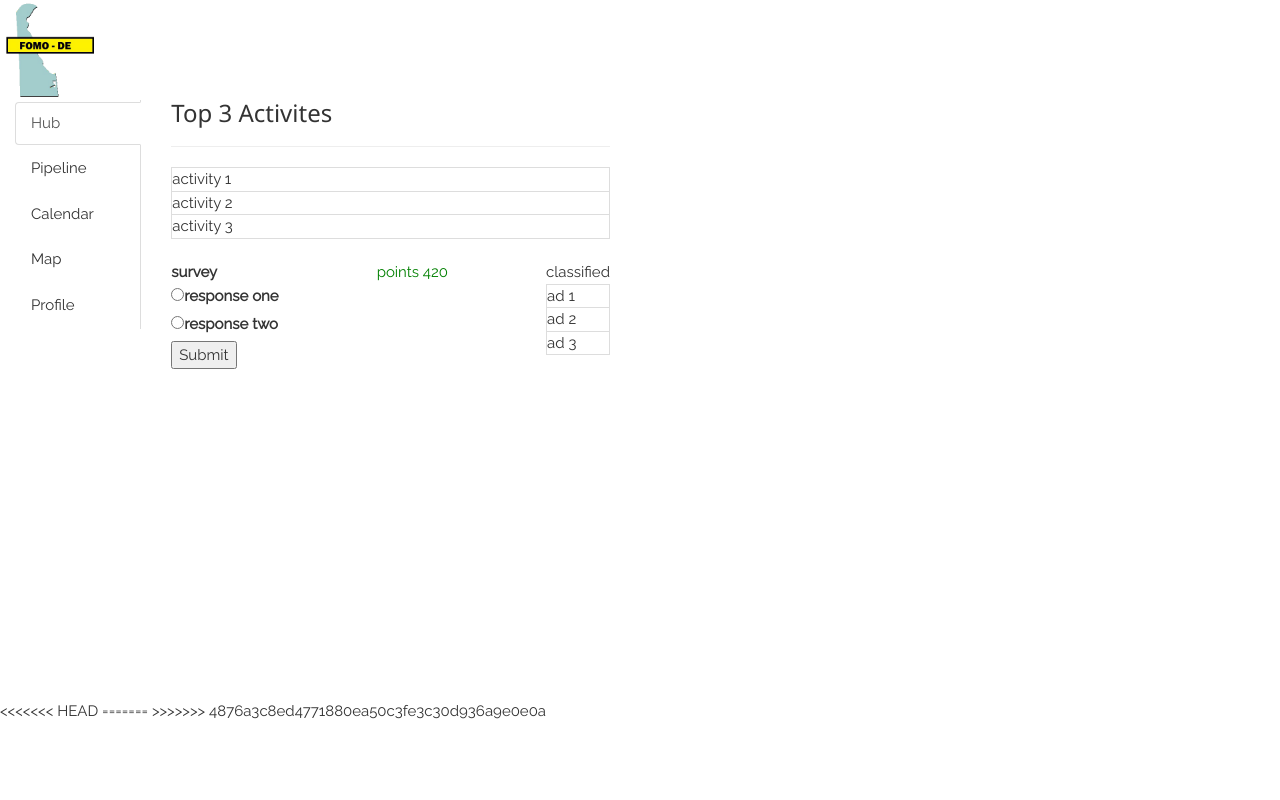
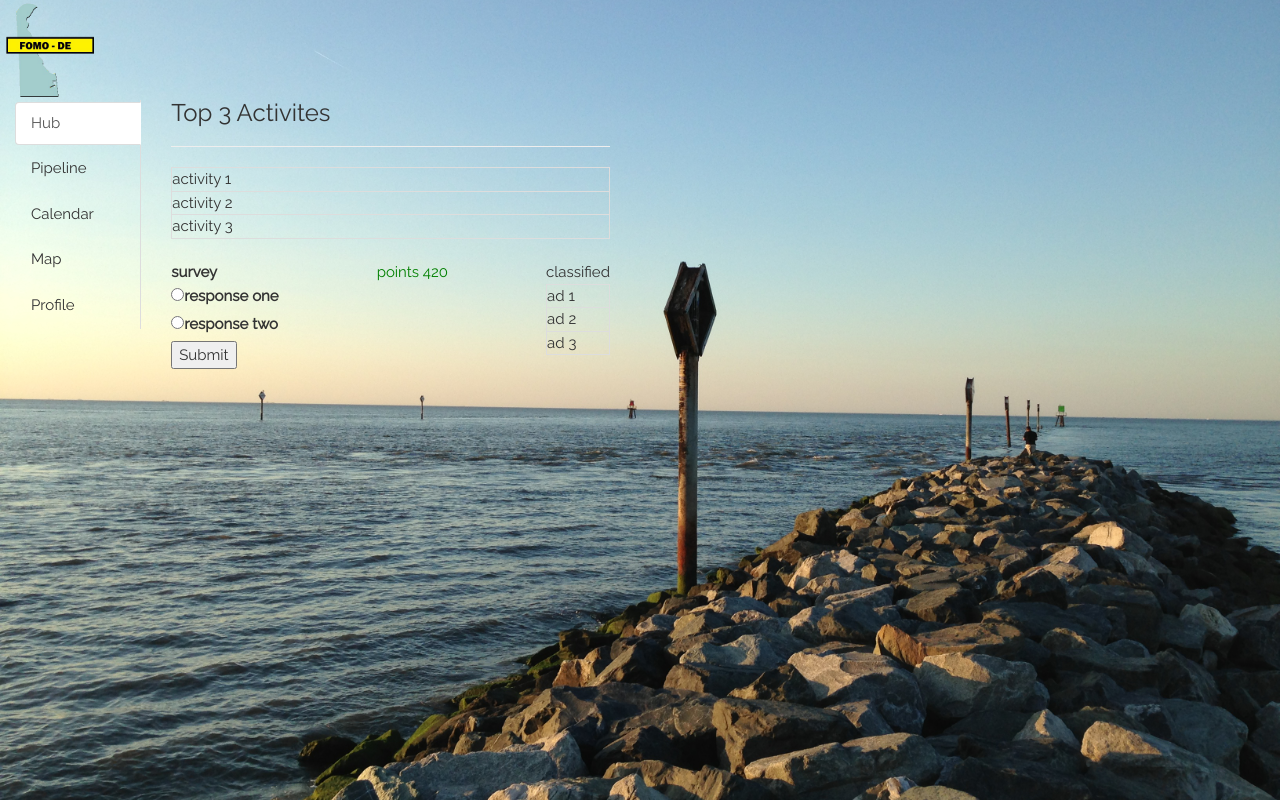
Before and after one commit to Delaware2016/team-4, a PHP site: page /frame.html in a window 1280 px wide. Run offline with PHP 8.4, Linux system fonts and the light colour scheme; some libraries are stand-ins or nearby versions.

Commit message:
fixed background

```diff
--- a/frame.html
+++ b/frame.html
@@ -1,35 +1,31 @@
 <html>
 <title>FOMO Hub</title>
-<head>
-  <link rel="stylesheet" href="http://netdna.bootstrapcdn.com/bootstrap/3.3.0/css/bootstrap.min.css">
+
+ <link rel="stylesheet" href="http://netdna.bootstrapcdn.com/bootstrap/3.3.0/css/bootstrap.min.css">
 <link rel="stylesheet" href="http://www.w3schools.com/lib/w3.css">
 <link rel="stylesheet" href="https://fonts.googleapis.com/css?family=Raleway">
-  <link rel="stylesheet" href="bootstrap.vertical-tabs.css">
-  <link rel="stylesheet" href="style.css">
-  <link rel="stylesheet" href="calendar.css">
-
+ <link rel="stylesheet" href="bootstrap.vertical-tabs.css">
+ <link rel="stylesheet" href="style.css">
+ <link rel="stylesheet" href="calendar.css">
 
 <style>
-body,h1 {font-family: "Raleway", sans-serif}
+body,h1, h3 {font-family: "Raleway", sans-serif}
 body, html {height: 100%}
-.bgimg-1 {
+body {
     background-image: url('lewes.jpg');
     min-height: 100%;
     background-position: center;
     background-size: cover;
 }
 
-  #map {
-            height: 50%;
-            width: 120%;
-            overflow: visible
-        }
+div.content{
+	background-color: white;
+}
+
 </style>
 
-</head>
 <body>
 	<img src="fomo_logo.png" alt="FOMO - DE" style="width:100px;height100px;">
-
 
   <div class="row" style="min-height:600px;">
   <div class="col-sm-6">
@@ -39,14 +35,16 @@
       <li class="active"><a href="#hub" data-toggle="tab">Hub</a></li>
       <li><a href="#pipeline" data-toggle="tab">Pipeline</a></li>
       <li><a href="#calendar" data-toggle="tab">Calendar</a></li>
-      <li><a href="#map_pane" data-toggle="tab" id = "map_pane_tag">Map</a></li>
+      <li><a href="#map_pane" data-toggle="tab">Map</a></li>
       <li><a href="#profile" data-toggle="tab">Profile</a></li>
     </ul>
   </div>
+<div class="content">
   <div class="col-xs-9">
       <!-- Tab panes -->
       <div class="tab-content">
         <div class="tab-pane active" id="hub">
+
           <div class="module" id="top3">
             <h3>Top 3 Activites</h3><hr/>
             <div id="activity1" class="table top">
@@ -131,7 +129,7 @@
 
 	</div>
 	</div>
-        <div class="tab-pane" id="calendar">
+        <div class="tab-pane" id="calendar">Calendar Tab.
           <div id = "calendar-container"></div>
         </div>
         <div class="tab-pane" id="map_pane">
@@ -152,6 +150,8 @@
   </div>
   </div>
   </div>
+</div>
+</div>
 
   <script src="hub.js"></script>
   <script src="https://code.jquery.com/jquery-2.1.1.min.js"></script>
@@ -162,12 +162,6 @@
   <script async defer
     src="https://maps.googleapis.com/maps/api/js?key=AIzaSyBS6VVHtcbw9E2f4jdq4IBgt8bDU6wBbHU&callback=initMap">
   </script>
-<<<<<<< HEAD
 
-  <script>$(document).on("click","#map_pane_tag",initMap)</script>
-
-=======
-
->>>>>>> 4876a3c8ed4771880ea50c3fe3c30d936a9e0e0a
 </body>
 </html>
--- a/style.css
+++ b/style.css
@@ -80,7 +80,7 @@
   background: #fff;
 
   .bgimg-1 {
-    background-image: url('delaware.jpg');
+    background-image: url('lewes.jpg');
     min-height: 100%;
     background-position: center;
     background-size: cover;
```
